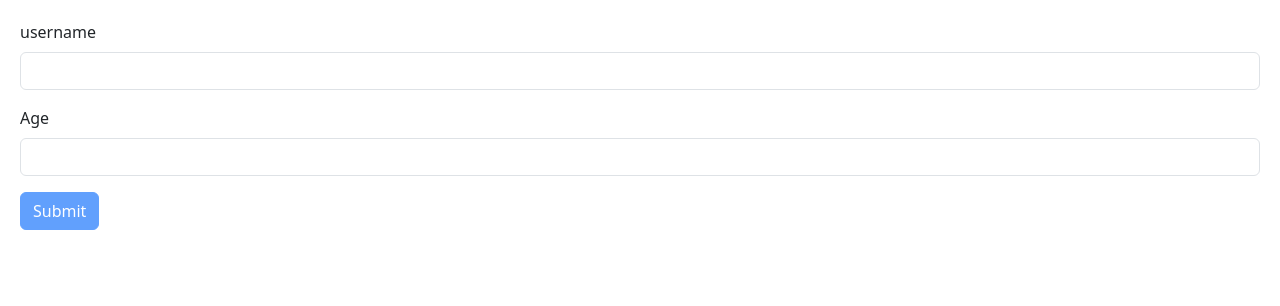
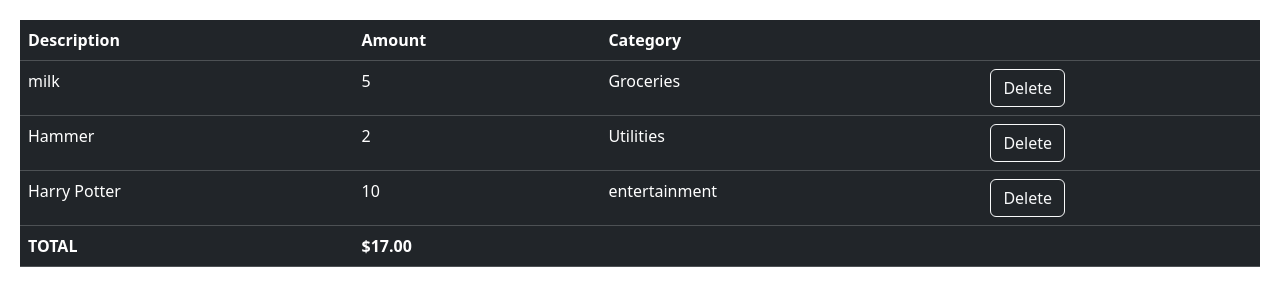
Before and after one commit to meekbronsen/react-app, a React (Vite) app: page / in a window 1280 px wide. Shown: the top 306 px of the page. Built offline with nearby package versions, Linux system fonts and the light colour scheme.

Commit message:
Solution: ExpenseTracker
Implementing the Expenselist, adding the delete feature

```diff
--- a/src/App.tsx
+++ b/src/App.tsx
@@ -1,10 +1,18 @@
-import Form from "./components/Form";
+import ExpenseList from './ExpenseTracker/ExpenseList'
+import {useState} from 'react'
 
 function App() {
+  const [expenses, setExpenses] = useState([
+   { id: 1 , description: 'milk', amount: 5, category: 'Groceries'},
+   { id: 2 , description: 'Hammer', amount: 2, category: 'Utilities'},
+   { id: 3 , description: 'Harry Potter', amount: 10, category: 'entertainment'}
+  ])
+
+const handler = (id: number) => setExpenses( expenses.filter( order => order.id !== id ))
 
   return (
     <div>
-      <Form/>
+      <ExpenseList expenses={expenses} onDelete={ handler }></ExpenseList>
     </div>
   );
 }
--- /dev/null
+++ b/src/ExpenseTracker/ExpenseList.tsx
@@ -0,0 +1,57 @@
+interface Expense {
+  id: number;
+  description: string;
+  amount: number;
+  category: string;
+}
+
+interface Props {
+  expenses: Expense[];
+  onDelete: (id: number) => void;
+}
+
+function ExpenseList({ expenses, onDelete }: Props) {
+  if (expenses.length === 0) return null;
+
+  return (
+    <table className="table table-dark">
+      <thead>
+        <tr>
+          <th>Description</th>
+          <th>Amount</th>
+          <th>Category</th>
+          <th></th>
+        </tr>
+      </thead>
+      <tbody>
+        {expenses.map((expense) => (
+          <tr key={expense.id}>
+            <td>{expense.description}</td>
+            <td>{expense.amount}</td>
+            <td>{expense.category}</td>
+            <td>
+              <button
+                onClick={() => onDelete(expense.id)}
+                className="btn btn-outline-light"
+              >
+                Delete
+              </button>
+            </td>
+          </tr>
+        ))}
+      </tbody>
+      <tfoot>
+        <tr>
+          <th>TOTAL</th>
+          <th>
+            ${expenses.reduce((i, expense) => expense.amount + i, 0).toFixed(2)}
+          </th>
+          <td></td>
+          <td></td>
+        </tr>
+      </tfoot>
+    </table>
+  );
+}
+
+export default ExpenseList;
```
